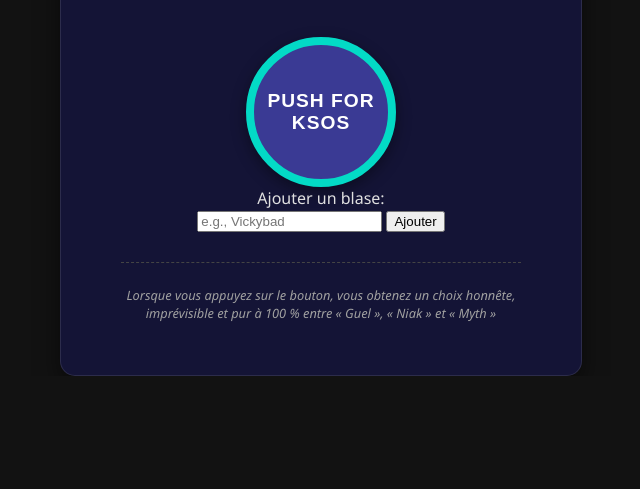
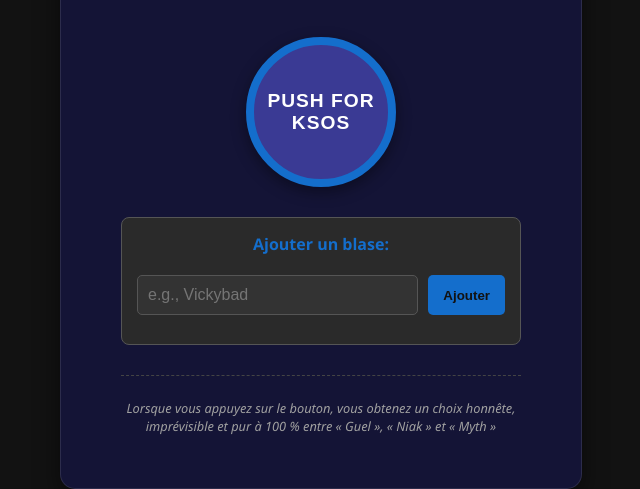
Before and after one commit to DefstoneDel/RandomKsosGenerator, a plain HTML site: page index.html in a window 1280 px wide. Shown: the part 450-939 px from the top of the page, without its empty margins (319-959 px from the left). Before the commit the page ends 826 px from the top, so only its background shows below. Drawn offline with Linux system fonts and the light colour scheme.

Commit message:
Update style.css

```diff
--- a/style.css
+++ b/style.css
@@ -1,6 +1,6 @@
 :root {
     --primary-color: #3A3A94; /* A vibrant light purple for primary accents */
-    --secondary-color: #03dac6; /* A bright teal/cyan for highlights */
+    --secondary-color: #146ECC; /* A bright teal/cyan for highlights */
     --background-color: #121212; /* Very dark background */
     --container-bg: #141436; /* Slightly lighter dark for the main card */
     --text-color: #e0e0e0; /* Light text for readability on dark */
@@ -8,6 +8,9 @@
     --roll-display-bg: #2a2a2a; /* Darker background for roll display */
     --title-box-bg: #232354; /* A deep purple for the title box */
     --title-box-text: #ffffff; /* White text for the title */
+    --input-bg: #333; /* Dark background for input */
+    --input-border: #555; /* Light border for contrast */
+    --name-status-color: #999; /* Grey for status text */
 }
 
 body {
@@ -26,13 +29,13 @@ body {
     background: var(--container-bg);
     padding: 40px 60px;
     border-radius: 15px;
-    box-shadow: 0 10px 25px rgba(0, 0, 0, 0.5); /* Stronger shadow for contrast */
+    box-shadow: 0 10px 25px rgba(0, 0, 0, 0.5);
     max-width: 400px;
     width: 90%;
-    border: 1px solid rgba(255, 255, 255, 0.1); /* Subtle light border */
+    border: 1px solid rgba(255, 255, 255, 0.1);
 }
 
-/* --- Title Box Styling --- */
+/* --- Title Box Styling (Color Box Requirement) --- */
 .title-box {
     background-color: var(--title-box-bg);
     color: var(--title-box-text);
@@ -40,12 +43,12 @@ body {
     margin-bottom: 25px;
     border-radius: 10px;
     box-shadow: 0 4px 10px rgba(0, 0, 0, 0.3);
-    border: 1px solid var(--primary-color); /* Add a border matching primary color */
+    border: 1px solid var(--primary-color);
 }
 
 .title-box h1 {
-    color: var(--title-box-text); /* Ensure the heading text inside is white */
-    margin: 0; /* Remove default margin for h1 inside the box */
+    color: var(--title-box-text);
+    margin: 0;
     font-size: 1.8em;
 }
 
@@ -55,25 +58,25 @@ body {
     padding: 15px;
     border: 2px solid var(--primary-color);
     border-radius: 8px;
-    background-color: var(--roll-display-bg); /* Darker background */
+    background-color: var(--roll-display-bg);
     box-shadow: inset 0 2px 5px rgba(0, 0, 0, 0.2);
 }
 
 .roll-label {
-    color: var(--secondary-color); /* Make label more noticeable */
+    color: var(--secondary-color);
 }
 
 .result-text {
     font-size: 2.5em;
     font-weight: bold;
-    color: var(--text-color); /* Ensure readability */
+    color: var(--text-color);
     min-height: 1.2em;
     transition: color 0.5s ease-in-out;
 }
 
 .result-text.myth {
     color: var(--myth-color);
-    text-shadow: 0 0 15px rgba(255, 235, 59, 0.7); /* Brighter glow */
+    text-shadow: 0 0 15px rgba(255, 235, 59, 0.7);
 }
 
 /* --- Circular Button Design --- */
@@ -85,17 +88,18 @@ body {
     color: white;
     font-size: 1.2em;
     font-weight: bold;
-    border: 8px solid var(--secondary-color); /* High contrast border */
+    border: 8px solid var(--secondary-color);
     cursor: pointer;
-    box-shadow: 0 5px 15px rgba(0, 0, 0, 0.4); /* Stronger shadow */
+    box-shadow: 0 5px 15px rgba(0, 0, 0, 0.4);
     transition: background-color 0.2s, transform 0.1s, box-shadow 0.2s;
     margin-top: 20px;
-    text-transform: uppercase; /* Make button text more prominent */
+    margin-bottom: 30px;
+    text-transform: uppercase;
     letter-spacing: 1px;
 }
 
 .roll-button:hover {
-    background-color: #D40906; /* Slightly darker primary on hover */
+    background-color: #D40906;
     box-shadow: 0 8px 20px rgba(0, 0, 0, 0.6);
 }
 
@@ -104,12 +108,74 @@ body {
     box-shadow: 0 2px 10px rgba(0, 0, 0, 0.7);
 }
 
+/* --- Input Section Styling --- */
+.input-section {
+    border: 1px solid var(--input-border);
+    border-radius: 8px;
+    padding: 15px;
+    background: var(--roll-display-bg);
+}
+
+.input-section label {
+    display: block;
+    margin-bottom: 20px;
+    color: var(--secondary-color);
+    font-weight: 600;
+}
+
+.input-and-button {
+    display: flex;
+    gap: 10px;
+    margin-bottom: 10px;
+}
+
+#userNameInput {
+    flex-grow: 1;
+    padding: 10px;
+    border: 1px solid var(--input-border);
+    border-radius: 5px;
+    background-color: var(--input-bg);
+    color: var(--text-color);
+    font-size: 1em;
+    box-sizing: border-box;
+    transition: border-color 0.3s;
+}
+
+#userNameInput:focus {
+    border-color: var(--primary-color);
+    outline: none;
+    box-shadow: 0 0 5px rgba(187, 134, 252, 0.5);
+}
+
+/* Small Button Style (Add Choice) */
+.small-button {
+    padding: 8px 15px;
+    background-color: var(--secondary-color);
+    color: var(--background-color);
+    border: none;
+    border-radius: 5px;
+    cursor: pointer;
+    font-weight: bold;
+    transition: background-color 0.2s;
+}
+
+.small-button:hover {
+    background-color: #00f1e0;
+}
+
+.name-status {
+    margin-top: 5px;
+    color: var(--name-status-color);
+    font-size: 0.9em;
+    text-align: right;
+}
+
 /* --- Secret Message --- */
 .secret-message {
     margin-top: 30px;
     font-style: italic;
-    color: #a0a0a0; /* Lighter grey for visibility */
+    color: #a0a0a0;
     font-size: 0.8em;
-    border-top: 1px dashed #444; /* Darker dashed line */
+    border-top: 1px dashed #444;
     padding-top: 10px;
 }
```
